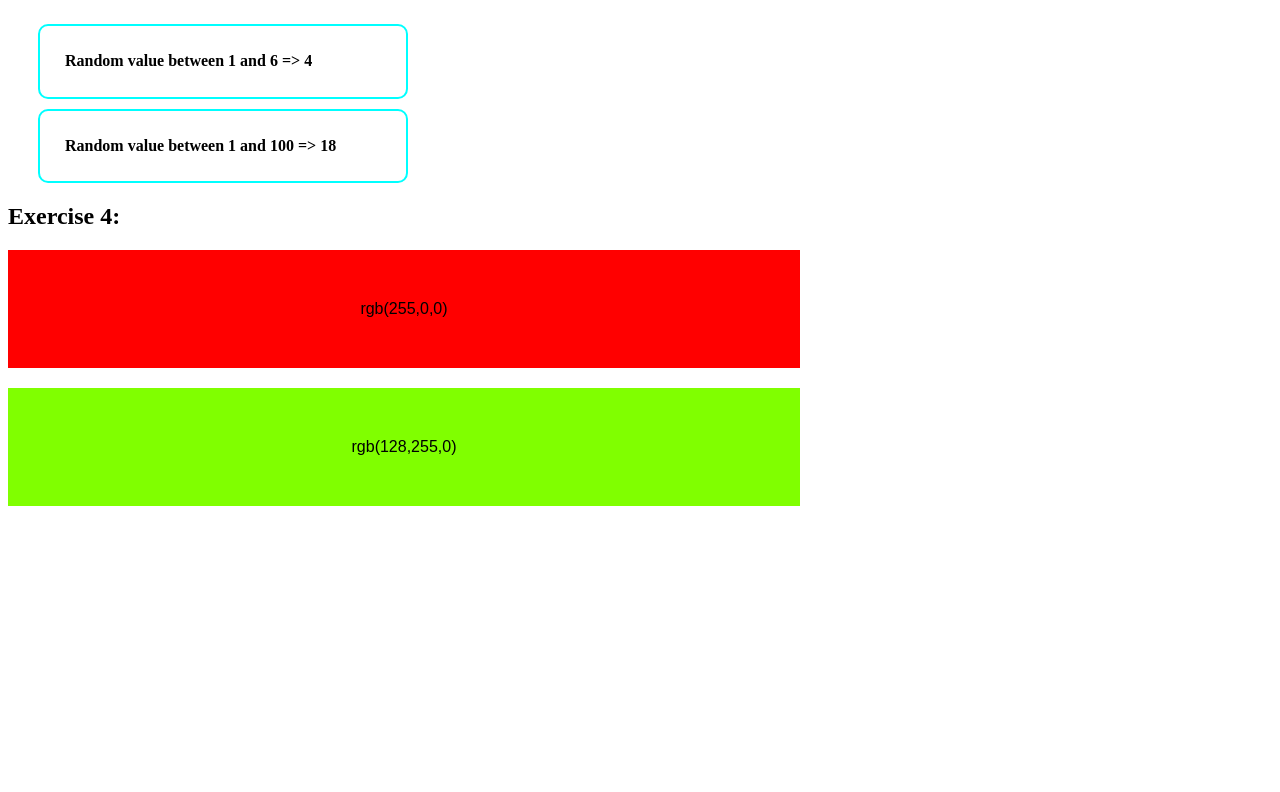
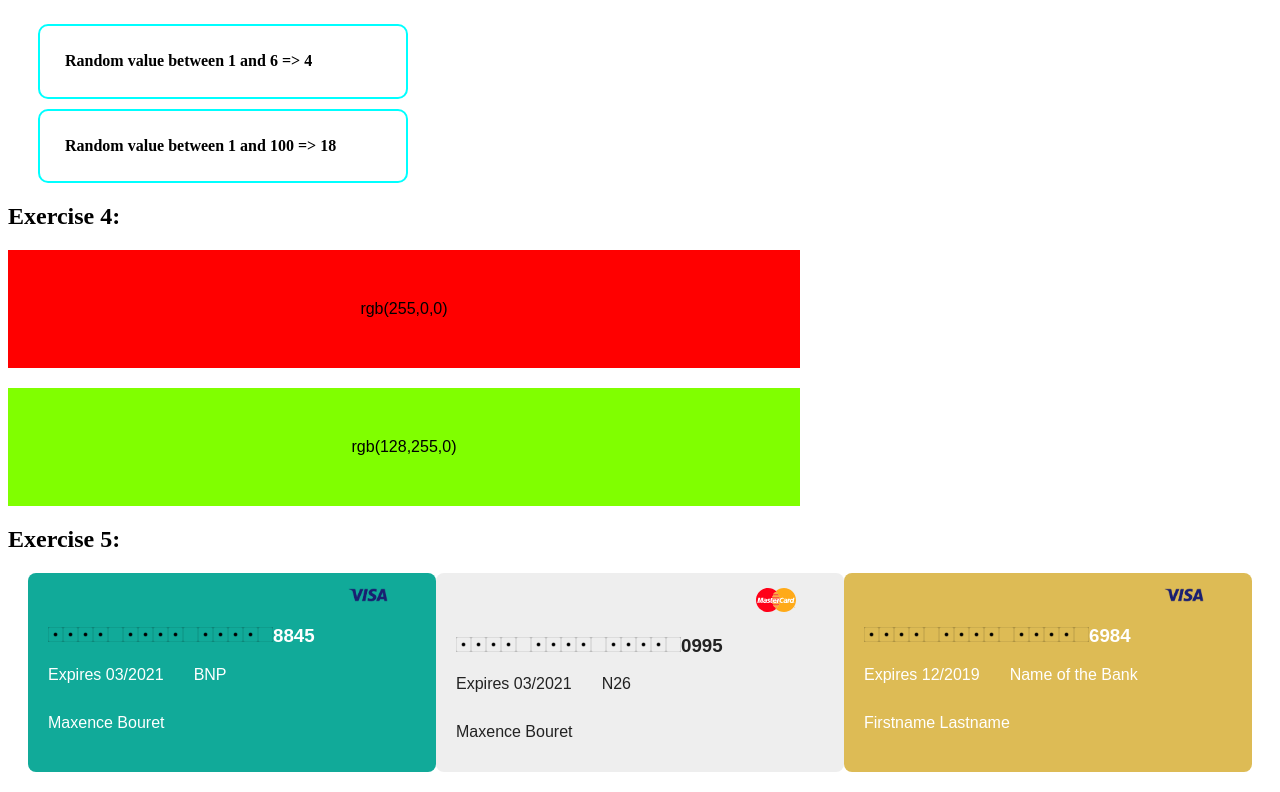
Before and after one commit to Mika7596/Props-Training, a React (Vite) app: page / in a window 1280 px wide. Shown: the part 884-1676 px from the top of the page. Before the commit the page ends 1410 px from the top, so only its background shows below. Built offline with nearby package versions, Linux system fonts and the light colour scheme.

Commit message:
Completed Exercise 5

```diff
--- a/src/App.jsx
+++ b/src/App.jsx
@@ -3,6 +3,7 @@ import Exercise1 from './views/Exercise1'
 import Exercise2 from './views/Exercise2'
 import Exercise3 from './views/Exercise3'
 import Exercise4 from './views/Exercise4'
+import Exercise5 from './views/Exercise5'
 
 function App() {
 
@@ -12,6 +13,7 @@ function App() {
     <Exercise2></Exercise2>
     <Exercise3></Exercise3>
     <Exercise4></Exercise4>
+    <Exercise5></Exercise5>
     </>
   )
 }
--- /dev/null
+++ b/src/components/CreditCard.css
@@ -0,0 +1,17 @@
+.credit-card-container{
+    border-radius: 8px;
+    padding: 15px 20px;
+    width: 32%;
+    font-family: Arial, Helvetica, sans-serif;
+}
+.credit-img-container{
+    width: 40px;
+    display: flex;
+    justify-content: center;
+
+}
+.credit-img-container img{
+    max-width: 100%;
+    position: relative;
+    right: -300px
+}
--- /dev/null
+++ b/src/components/CreditCard.jsx
@@ -0,0 +1,35 @@
+import "./CreditCard.css";
+import Visa from "../assets/images/visa.png";
+import Master from "../assets/images/master-card.svg";
+import dice1 from '../assets/images/dice1.png';
+import diceEmpty from '../assets/images/dice-empty.png'
+
+function CreditCard(props) {
+    let month;
+    if (props.expirationMonth.toString().length === 1){
+        month = "0" + props.expirationMonth
+    } else{
+        month = props.expirationMonth
+    }
+    let cardNum = props.number.slice(12, 17)
+    const filteredPart = (
+      <div><img src={dice1} alt="" style={{maxWidth: "15px"}}/><img src={dice1} alt="" style={{maxWidth: "15px"}}/><img src={dice1} alt="" style={{maxWidth: "15px"}}/><img src={dice1} alt="" style={{maxWidth: "15px"}}/><img src={diceEmpty} alt="" style={{maxWidth: "15px"}}/></div>
+    )
+
+  return (
+    <div
+      className="credit-card-container"
+      style={{ backgroundColor: props.bgColor, color: props.color }}
+    >
+      <div className="credit-img-container">
+        <div><img src={props.type === "Visa" ? Visa : Master} alt="" /></div>
+
+      </div>
+      <h3 style={{display: "flex"}}>{filteredPart}{filteredPart}{filteredPart}{cardNum}</h3>
+      <p style={{display: "flex"}}><span>Expires  {month}/{props.expirationYear}</span> <p style={{width: "30px"}}></p><span>{props.bank}</span></p>
+      <p>{props.owner}</p>
+    </div>
+  );
+}
+
+export default CreditCard;
--- /dev/null
+++ b/src/views/Exercise5.jsx
@@ -0,0 +1,46 @@
+import React from "react";
+import CreditCard from "../components/CreditCard";
+
+function Exercise5() {
+  return (
+    <div>
+      <h2>Exercise 5: </h2>
+      <div style={{margin: "20px", display: "flex", justifyContent: "space-between"}}>
+        <CreditCard
+          type="Visa"
+          number="0123456789018845"
+          expirationMonth={3}
+          expirationYear={2021}
+          bank="BNP"
+          owner="Maxence Bouret"
+          bgColor="#11aa99"
+          color="white"
+        />
+
+        <CreditCard
+          type="Master Card"
+          number="0123456789010995"
+          expirationMonth={3}
+          expirationYear={2021}
+          bank="N26"
+          owner="Maxence Bouret"
+          bgColor="#eeeeee"
+          color="#222222"
+        />
+
+        <CreditCard
+          type="Visa"
+          number="0123456789016984"
+          expirationMonth={12}
+          expirationYear={2019}
+          bank="Name of the Bank"
+          owner="Firstname Lastname"
+          bgColor="#ddbb55"
+          color="white"
+        />
+      </div>
+    </div>
+  );
+}
+
+export default Exercise5;
```
